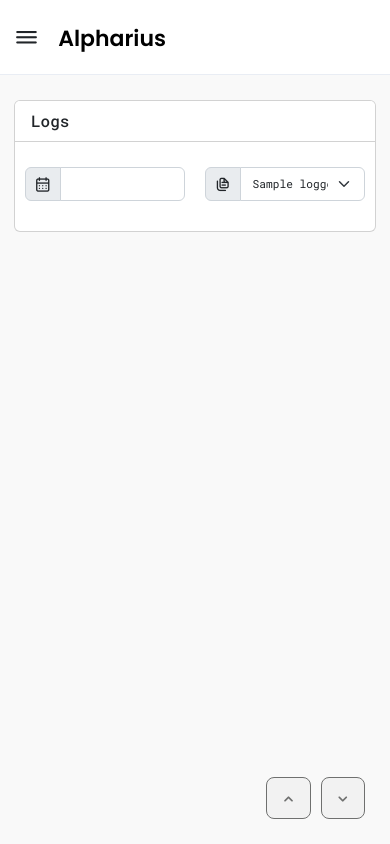
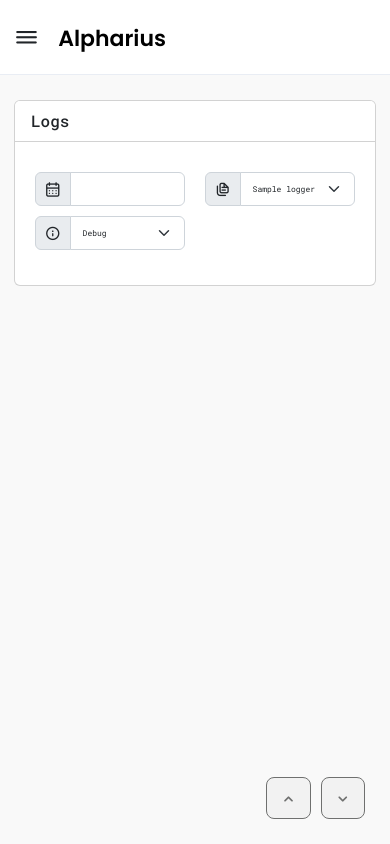
Before and after one commit to zhengwang1990/aquarius, a Flask app: template alpharius/web/templates/logs.html in a window 390 px wide. Run offline with Flask 3, Linux system fonts and the light colour scheme; the template is opened without the code that fills it: most values are stand-ins (such as "Sample title", 1, 10 or a date in 2020); some libraries are stand-ins or nearby versions.

Commit message:
Log level css

```diff
--- a/alpharius/web/static/css/base.css
+++ b/alpharius/web/static/css/base.css
@@ -263,6 +263,21 @@ nav.close ~ .dashboard .top{
     font-size: 12px;
 }
 
+.dash-content #select-container {
+    padding: 25px 10px 10px 10px;
+}
+
+#select-container .inline-span {
+    display: inline-block;
+    width: 315px;
+    padding: 5px 10px 5px 10px;
+}
+
+#select-container .input-group .form-select {
+    width: 250px;
+    font-size: 15px;
+}
+
 @media (max-width: 1200px) {
     nav{
         width: 73px;
@@ -314,6 +329,37 @@ nav.close ~ .dashboard .top{
 
     .dash-content .card .input-group-text {
         padding: 0.25rem 0.55rem;
+    }
+}
+
+@media (max-width: 800px) {
+    .card .card-body .xs-hidden {
+        display: none;
+    }
+
+    .card .card-body .xs-show {
+        display: inline;
+    }
+
+    .card .card-body table {
+        font-size: 12px;
+    }
+
+    .badge-shape {
+        font-size: 10px;
+    }
+
+    #select-container .inline-span {
+        width: calc(50%);
+    }
+
+    #select-container .input-group .form-select {
+        font-size: 10px;
+        width: calc(60%);
+    }
+
+    #select-container .input-group .form-select, .form-control {
+        font-size: 10px;
     }
 }
 
@@ -370,23 +416,13 @@ nav.close ~ .dashboard .top{
         opacity: 1;
         pointer-events: auto;
     }
-}
 
-@media (max-width: 800px) {
-    .card .card-body .xs-hidden {
-        display: none;
+     #select-container .input-group .form-select {
+        font-size: 8px;
     }
 
-    .card .card-body .xs-show {
-        display: inline;
-    }
-
-    .card .card-body table {
-        font-size: 12px;
-    }
-
-    .badge-shape {
-        font-size: 10px;
+    #select-container .input-group .form-select, .form-control {
+        font-size: 8px;
     }
 }
 
--- a/alpharius/web/static/css/logs.css
+++ b/alpharius/web/static/css/logs.css
@@ -46,19 +46,6 @@
     font-family: BlinkMacSystemFont, -apple-system, "Segoe UI", "Roboto", "Oxygen", "Ubuntu", "Cantarell", "Fira Sans", "Droid Sans", "Helvetica Neue", "Helvetica", "Arial", sans-serif
 }
 
-.dash-content #select-container{
-    padding: 25px 16px 10px 16px;
-}
-
-#select-container .inline-span {
-    display: inline-block;
-}
-
-.dash-content .input-group .form-select, .form-control {
-    font-size: 15px;
-    width: 250px;
-}
-
 #nav-buttons {
     position: fixed;
     bottom: 25px;
@@ -86,19 +73,6 @@
         padding: 10px 10px 10px 10px;
     }
 
-    .dash-content #select-container{
-        padding: 25px 10px 10px 10px;
-    }
-
-    #select-container .inline-span {
-        width: calc(50% - 10px);
-    }
-
-    .dash-content .input-group .form-select, .form-control {
-        font-size: 0.7rem;
-        width: calc(100% - 200px);
-    }
-
     .btn, .btn-lg {
         --bs-btn-padding-y: 0.3rem;
         --bs-btn-padding-x: 0.7rem;
--- a/alpharius/web/templates/analytics.html
+++ b/alpharius/web/templates/analytics.html
@@ -22,7 +22,7 @@
                              {% endfor %}
                          </select>
                      </div>
-                 </span><span style="padding-left:20px"></span><span class="inline-span">
+                 </span><span class="inline-span">
                      <div class="input-group">
                          <label class="input-group-text"><i class="uil uil-clock"></i></label>
                          <select class="form-select" id="timeframe-select">
--- a/alpharius/web/templates/backtest.html
+++ b/alpharius/web/templates/backtest.html
@@ -19,7 +19,7 @@
                      {% endfor %}
                  </select>
              </div>
-         </span><span style="padding-left:20px"></span><span class="inline-span">
+         </span><span class="inline-span">
              <div class="input-group">
                  <label class="input-group-text"><i class="uil uil-calendar-alt"></i></label>
                  <select class="form-select" id="ndays-select">
--- a/alpharius/web/templates/base.html
+++ b/alpharius/web/templates/base.html
@@ -5,10 +5,10 @@
     <meta name="viewport" content="width=device-width, initial-scale=1.0">
     <meta http-equiv="Content-Security-Policy" content="upgrade-insecure-requests">
 
-    <link rel="stylesheet" href="{{ url_for('static', filename='css/base.css') }}">
     <link rel="stylesheet" href="https://unicons.iconscout.com/release/v4.0.0/css/line.css">
     <link rel="stylesheet" href="https://cdn.jsdelivr.net/npm/bootstrap@5.2.0/dist/css/bootstrap.min.css"
           integrity="sha384-gH2yIJqKdNHPEq0n4Mqa/HGKIhSkIHeL5AyhkYV8i59U5AR6csBvApHHNl/vI1Bx" crossorigin="anonymous">
+    <link rel="stylesheet" href="{{ url_for('static', filename='css/base.css') }}">
     <link rel="icon" type="image/png" href="{{ url_for('static', filename='img/logo-32x32.png') }}" sizes="32x32">
     <link rel="apple-touch-icon" type="image/png" href="{{ url_for('static', filename='img/logo-180x180.png') }}" sizes="180x180">
     {% block header %}{% endblock %}
--- a/alpharius/web/templates/logs.html
+++ b/alpharius/web/templates/logs.html
@@ -20,12 +20,12 @@
 <div class="card log-card">
     <div class="card-header"><span class="card-title">Logs</span></div>
     <div id="select-container">
-         <span class="inline-span">
+        <span class="inline-span">
             <div class="input-group">
               <span class="input-group-text"><i class="uil uil-calendar-alt"></i></span>
               <input type="text" class="form-control" id="datepicker" readonly>
             </div>
-         </span><span style="padding-left:20px"></span><span class="inline-span">
+        </span><span class="inline-span">
             <div class="input-group">
                 <span class="input-group-text"><i class="uil uil-file-copy-alt"></i></span>
                 <select class="form-select" id="logger-select">
@@ -36,7 +36,17 @@
                     {% endfor %}
                 </select>
             </div>
-         </span>
+        </span><span class="inline-span">
+            <div class="input-group">
+                <span class="input-group-text"><i class="uil uil-info-circle"></i></span>
+                <select class="form-select" id="level-select">
+                    <option value="debug">Debug</option>
+                    <option value="info">Info</option>
+                    <option value="warning">Warning</option>
+                    <option value="error">Error</option>
+                </select>
+            </div>
+        </span>
     </div>
 
     <div class="card-body overflow-auto">
```
Also changed, not shown: alpharius/web/static/css/analytics.css (+0 -22 lines), alpharius/web/static/css/backtest.css (+0 -22 lines), alpharius/web/static/css/transactions.css (+0 -22 lines).
